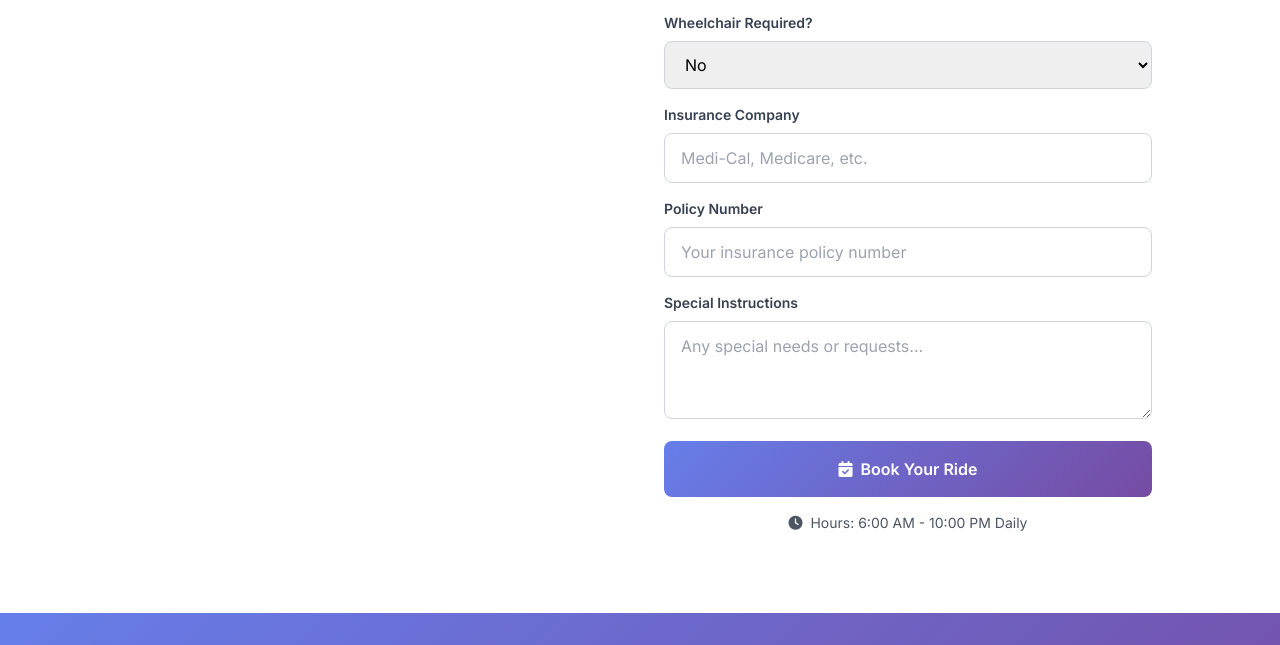
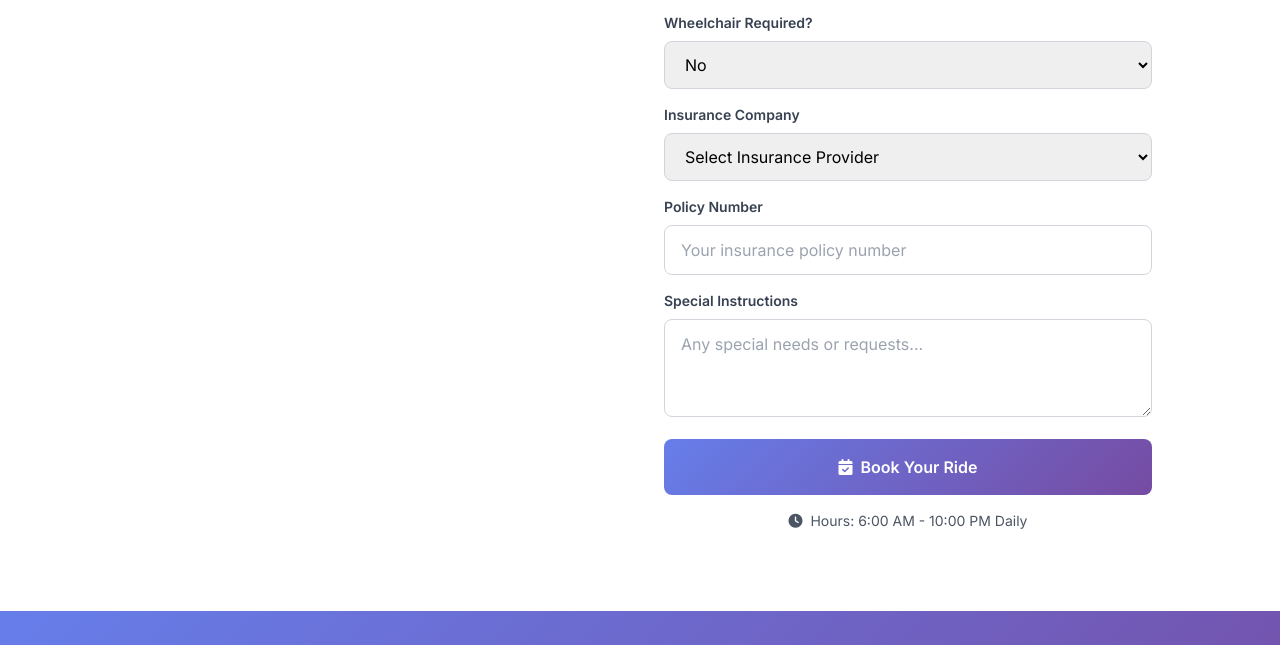
Before and after one commit to sthomas24hr247/golden-valley-transit, a plain HTML site: page index.html in a window 1280 px wide. Shown: the part 3221-3866 px from the top of the page. Drawn offline with nearby package versions, Linux system fonts and the light colour scheme.

Commit message:
Change insurance to dropdown with Kern County providers

```diff
--- a/index.html
+++ b/index.html
@@ -466,8 +466,24 @@
 
                         <div>
                             <label for="insuranceCompany" class="block text-sm font-semibold text-gray-700 mb-2">Insurance Company</label>
-                            <input type="text" id="insuranceCompany" name="insuranceCompany" placeholder="Medi-Cal, Medicare, etc."
+                            <select id="insuranceCompany" name="insuranceCompany"
                                    class="w-full px-4 py-3 border border-gray-300 rounded-lg focus:outline-none focus:ring-2 focus:ring-purple-600">
+                                <option value="">Select Insurance Provider</option>
+                                <option value="Medi-Cal">Medi-Cal</option>
+                                <option value="Medicare">Medicare</option>
+                                <option value="Kern Family Health Care">Kern Family Health Care</option>
+                                <option value="Blue Cross Blue Shield">Blue Cross Blue Shield</option>
+                                <option value="Blue Shield of California">Blue Shield of California</option>
+                                <option value="Aetna">Aetna</option>
+                                <option value="United Healthcare">United Healthcare</option>
+                                <option value="Cigna">Cigna</option>
+                                <option value="Kaiser Permanente">Kaiser Permanente</option>
+                                <option value="Health Net">Health Net</option>
+                                <option value="Molina Healthcare">Molina Healthcare</option>
+                                <option value="Anthem">Anthem</option>
+                                <option value="Other">Other</option>
+                                <option value="Self-Pay">Self-Pay</option>
+                            </select>
                         </div>
 
                         <div>
```
